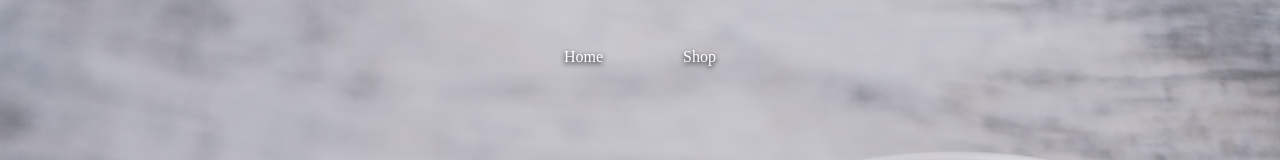
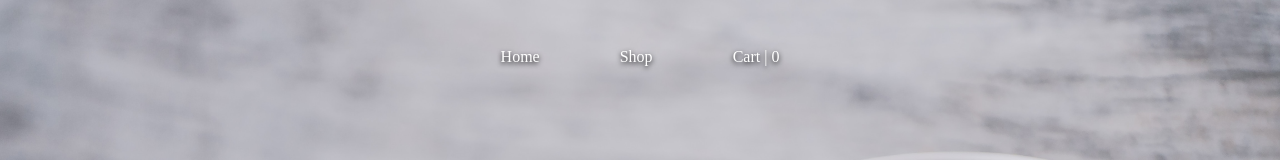
Before and after one commit to Shiielty/shop-site, a React (Vite) app: page / in a window 1280 px wide. Shown: the top 160 px of the page. Built offline with nearby package versions, Linux system fonts and the light colour scheme.

Commit message:
display the total amount of the cart on the Navbar

```diff
--- a/src/components/Navbar.jsx
+++ b/src/components/Navbar.jsx
@@ -1,11 +1,21 @@
+import { useContext } from "react";
 import { NavLink } from "react-router-dom";
+import AmountCartContext from "../AmountCartContext";
 import "./Navbar.css";
 
 function Navbar() {
+  const [amountCart] = useContext(AmountCartContext);
+  const totalAmount = amountCart.reduce(
+    (sum, nextItem) => sum + nextItem.amount,
+    0,
+  );
+  console.log(totalAmount);
+
   return (
     <nav className="bg-orange-700">
       <NavLink to="/">Home</NavLink>
       <NavLink to="shop">Shop</NavLink>
+      <NavLink to="cart">Cart | {totalAmount}</NavLink>
     </nav>
   );
 }
--- a/src/pages/Home.jsx
+++ b/src/pages/Home.jsx
@@ -1,17 +1,8 @@
-import { useContext } from "react";
 import { NavLink } from "react-router-dom";
 import "./Home.css";
 import Footer from "../components/Footer";
-import AmountCartContext from "../AmountCartContext";
 
 export default function Home() {
-  const [amountCart] = useContext(AmountCartContext);
-  const totalAmount = amountCart.reduce(
-    (sum, nextItem) => sum + nextItem.amount,
-    0,
-  );
-  console.log(totalAmount);
-
   return (
     <>
       <section className="hero">
```
